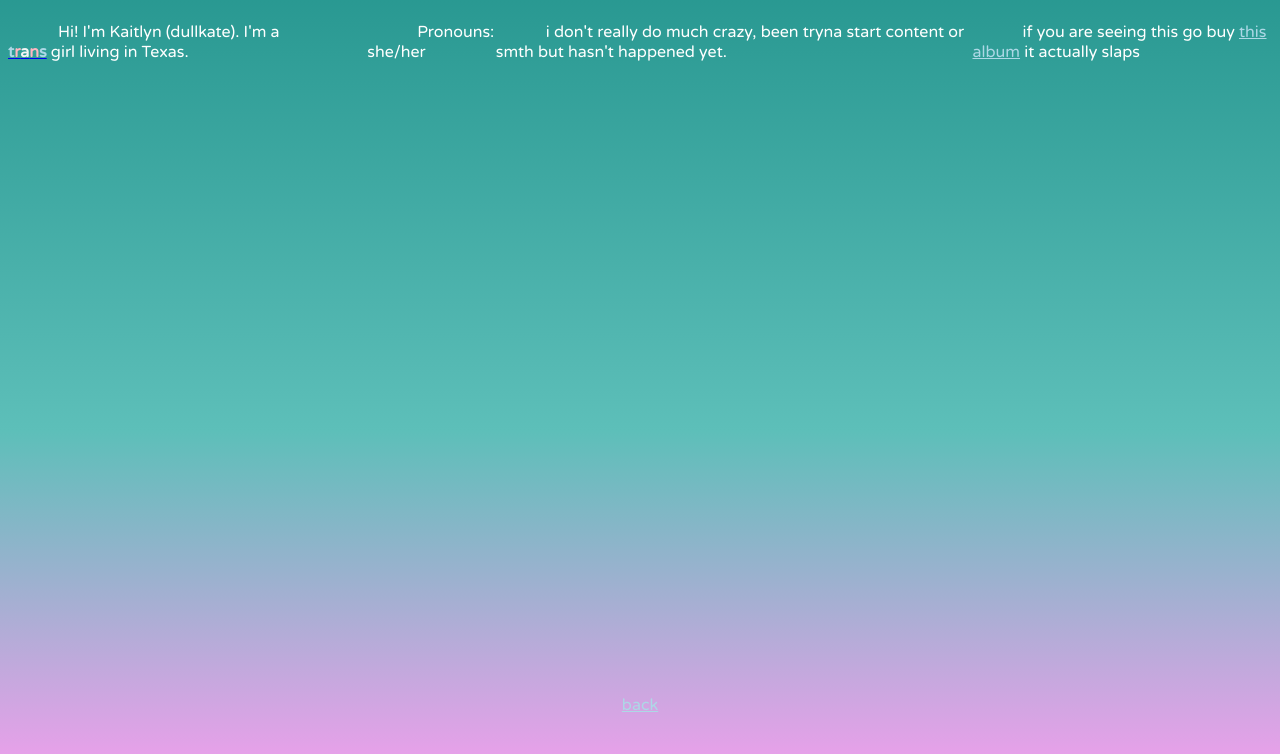
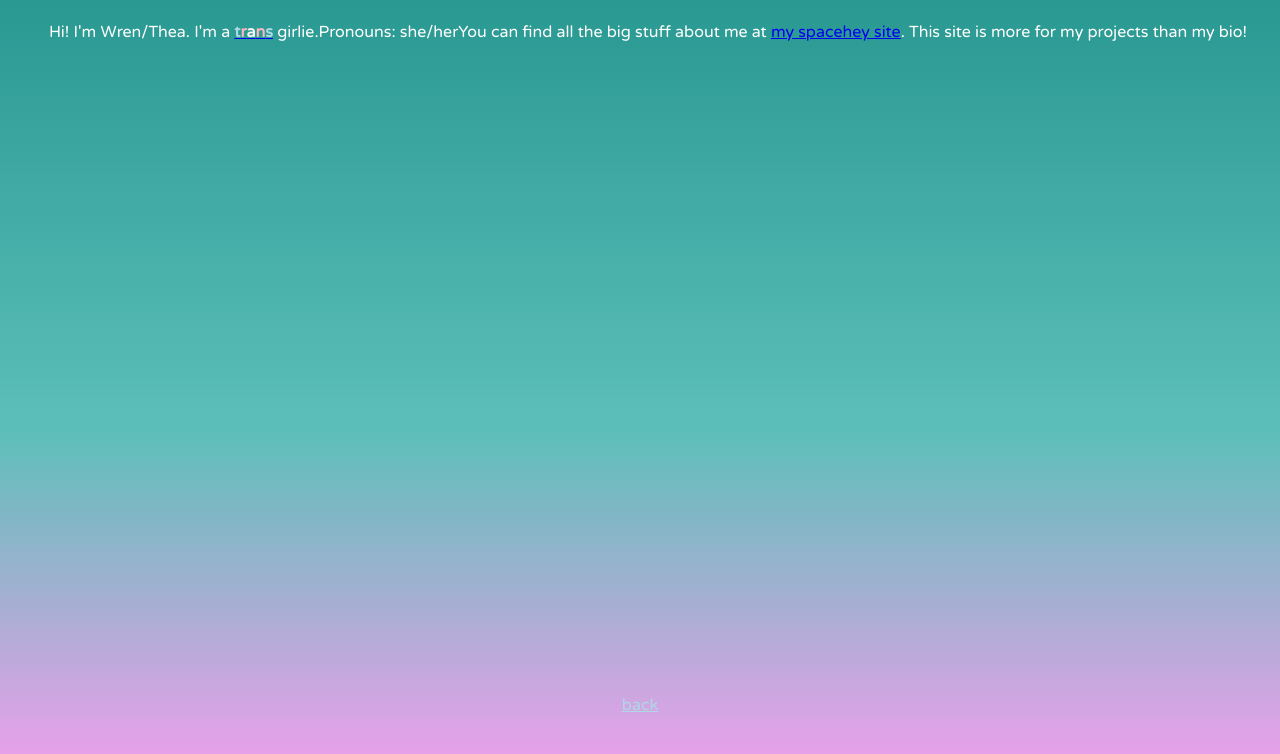
Before and after one commit to cass-i3/cass-i3.github.io, a plain HTML site: page aboatme.html in a window 1280 px wide. Shown: the part 75-829 px from the top of the page. Drawn offline with Linux system fonts and the light colour scheme.

Commit message:
haven't touched this repo in a hot minute !!

```diff
--- a/aboatme.html
+++ b/aboatme.html
@@ -9,12 +9,11 @@
     <body>
         <div>
             <h1 class="center anim font">About Me</h1>
-                <div class="font indent center">
-                <p>Hi! I'm Kaitlyn (dullkate). I'm a <a href="./tfaq.html"><strong><span style="color: lightblue">t</span><span style="color: lightpink">r</span><span style="color: whitesmoke">a</span><span style="color: lightpink">n</span><span style="color: lightblue">s</span></strong></a> girl living in Texas.</p>
+                <div class="font center">
+                <p>Hi! I'm Wren/Thea. I'm a <a href="./tfaq.html"><strong><span style="color: lightblue">t</span><span style="color: lightpink">r</span><span style="color: whitesmoke">a</span><span style="color: lightpink">n</span><span style="color: lightblue">s</span></strong></a> girlie.</p>
                 <br />
                 <p>Pronouns: she/her</p>
-                <p>i don't really do much crazy, been tryna start content or smth but hasn't happened yet.</p>
-                <p>if you are seeing this go buy <a class="anim" href="https://acloudyskye.bandcamp.com/album/  this-wont-be-the-last-time">this album</a> it actually slaps</p>
+                <p>You can find all the big stuff about me at <a href="https://spacehey.com/wrenpu">my spacehey site</a>. This site is more for my projects than my bio!</p>
             </div>
         </div>
 
```
